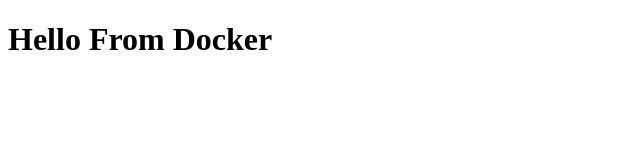
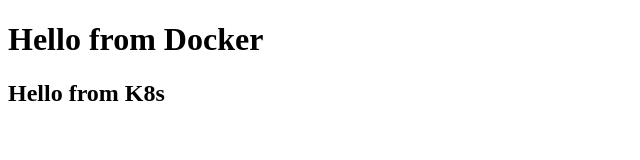
Before and after one commit to chavansaurabh216/pipeline-demo, a plain HTML site: page index.html in a window 1280 px wide. Shown: the whole page, without its empty margins (0-640 px from the left). Drawn offline with Linux system fonts and the light colour scheme.

Commit message:
modified the index file

```diff
--- a/index.html
+++ b/index.html
@@ -6,6 +6,7 @@
     <title>Static Website</title>
 </head>
 <body>
-    <H1>Hello From Docker</H1>
+    <H1>Hello from Docker</H1>
+    <H2>Hello from K8s</H2>
 </body>
 </html>
```
